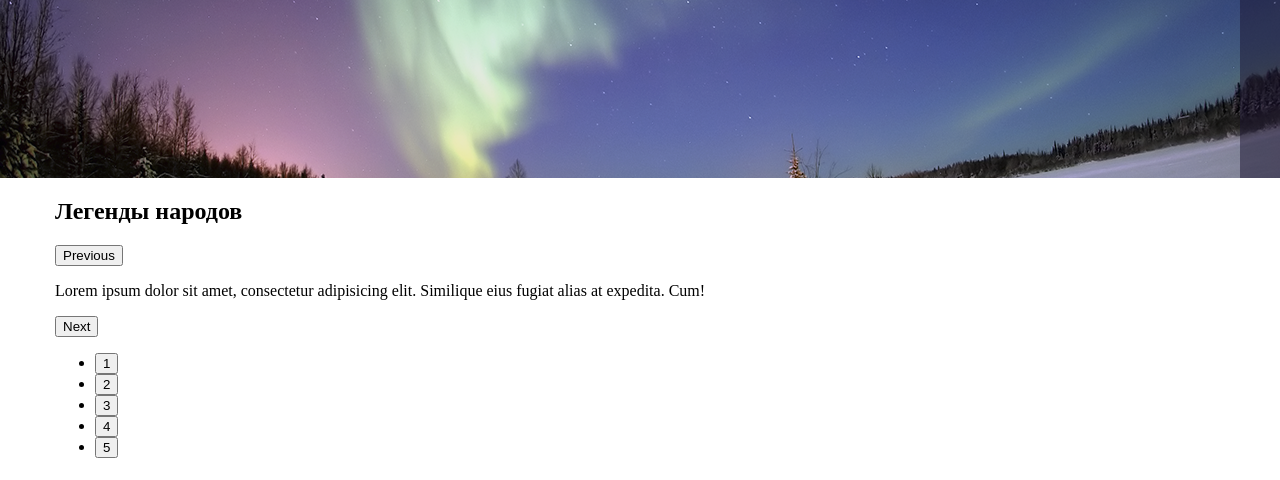
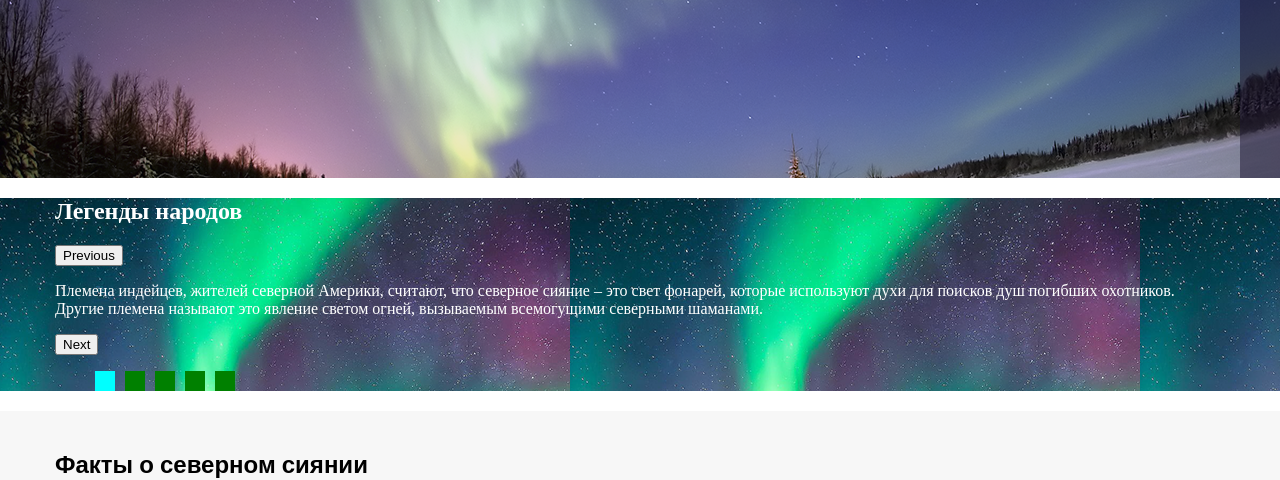
Before and after one commit to 0ste/Northen_Lights, a plain HTML site: page index.html in a window 1280 px wide. Shown: the part 322-802 px from the top of the page. Drawn offline with Linux system fonts and the light colour scheme; files whose address does not match are found by name.

Commit message:
Update 2017-05-04T08:41:14.894Z

```diff
--- a/css/style.css
+++ b/css/style.css
@@ -185,18 +185,32 @@ img {
     margin: 0 -10px; }
 
 .slide-section {
-  background-image: url("img/slider.png"); }
+  background-image: url("../img/slider.png");
+  color: #fff; }
   .slide-section__inner {
-    min-height: 400px;
     margin: 0 auto;
     -ms-flex-align: center;
         align-items: center;
     width: 300px; }
+  .slide-section__title {
+    top: 40px; }
   .slide-section__img {
     margin: 0 -10px; }
   .slide-section .slide {
     min-height: 400px;
     z-index: 9; }
+  .slide-section .slick-dots li {
+    display: inline-block; }
+  .slide-section .slick-dots li button {
+    color: transparent;
+    background-color: green;
+    border: none;
+    outline: none;
+    width: 20px;
+    height: 20px;
+    margin-right: 10px; }
+  .slide-section .slick-dots li.slick-active button {
+    background-color: cyan; }
   .slide-section__visual {
     display: none; }
   .slide-section__text {
--- a/index.html
+++ b/index.html
@@ -42,11 +42,9 @@
 					<h2 class="slide-section__title">Легенды народов</h2>
 
 
-
-
 					<div class='slider' data-current=0>
 						<div class="slider__item">
-							<p class="slider__text">Lorem ipsum dolor sit amet, consectetur adipisicing elit. Similique eius fugiat alias at expedita. Cum!</p>
+							<p class="slider__text">Племена индейцев, жителей северной Америки, считают, что северное сияние – это свет фонарей, которые используют духи для поисков душ погибших охотников. Другие племена называют это явление светом огней, вызываемым всемогущими северными шаманами.</p>
 						</div>
 						<div class="slider__item">
 							<p class="slider__text">Velit architecto, dicta cumque error iure. Blanditiis debitis dignissimos nobis nemo aut placeat unde beatae.</p>
```
Also changed, not shown: css/style.min.css, 1 other file.
